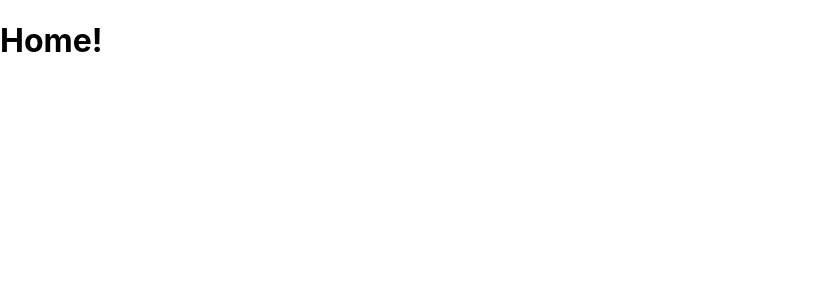
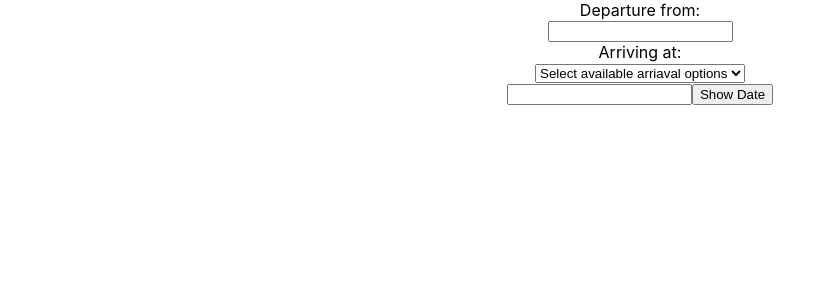
Before and after one commit to Babajide-olawoye/Flight_Project, a React (Create React App) app in the folder airline_prj_frontend/: page / in a window 1280 px wide. Shown: the top 300 px of the page, without its empty margins (0-834 px from the left). Built offline with nearby package versions, Linux system fonts and the light colour scheme.

Commit message:
input boxes in home pg

```diff
--- a/airline_prj_frontend/package.json
+++ b/airline_prj_frontend/package.json
@@ -7,6 +7,7 @@
     "@testing-library/react": "^13.4.0",
     "@testing-library/user-event": "^13.5.0",
     "react": "^18.2.0",
+    "react-datepicker": "^4.8.0",
     "react-dom": "^18.2.0",
     "react-scripts": "5.0.1",
     "web-vitals": "^2.1.4"
--- /dev/null
+++ b/airline_prj_frontend/src/Components/Date.js
@@ -0,0 +1,20 @@
+
+import React, { Component } from 'react';
+import DatePicker from 'react-datepicker';
+
+import "react-datepicker/dist/react-datepicker.css";
+// import 'bootstrap/dist/css/bootstrap.min.css';
+
+export default function Date() {
+
+    return (
+
+        <div className="form-group">
+            <DatePicker
+                name="startDate"
+                dateFormat="MM/dd/yyyy"
+            />
+            <button className="btn btn-primary">Show Date</button>
+        </div>
+    );
+}
--- a/airline_prj_frontend/src/Components/Home.js
+++ b/airline_prj_frontend/src/Components/Home.js
@@ -1,7 +1,31 @@
+import Date from "./Date";
+
 export default function Home() {
-    return (
-      <div>
-        <h1>Home!</h1>
-      </div>
-    );
-  }
+  return (
+    <div align= 'center'>
+      <form>
+        <div>
+          <label>Departure from:</label>
+        </div>
+        <div>
+          <input/>
+        </div>
+        <div>
+          <label>Arriving at:</label>
+        </div>
+        <div>
+          <select>
+          <option value="none" selected disabled hidden>Select available arriaval options</option>
+          </select>
+        </div>
+        <div>
+          <Date/>
+        </div>
+
+
+      </form>
+
+    </div>
+
+  );
+}
--- a/airline_prj_frontend/src/Components/Layout.js
+++ b/airline_prj_frontend/src/Components/Layout.js
@@ -3,7 +3,6 @@ import { Outlet, Link } from "react-router-dom";
 const Layout = () => {
   return (
     <>
-
 
       <Outlet />
     </>
```
Also changed, not shown: 1 other file (tests, documents, lock files or other folders).
